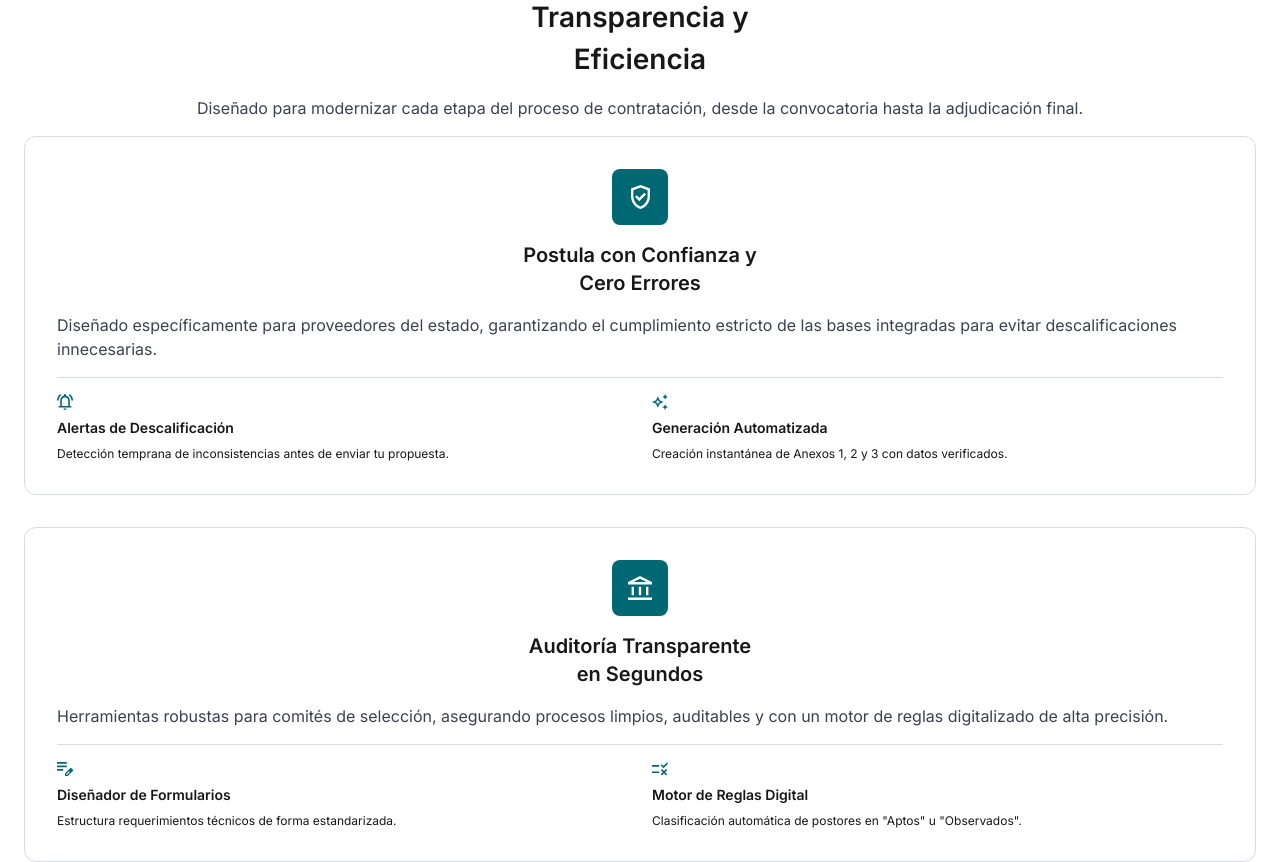
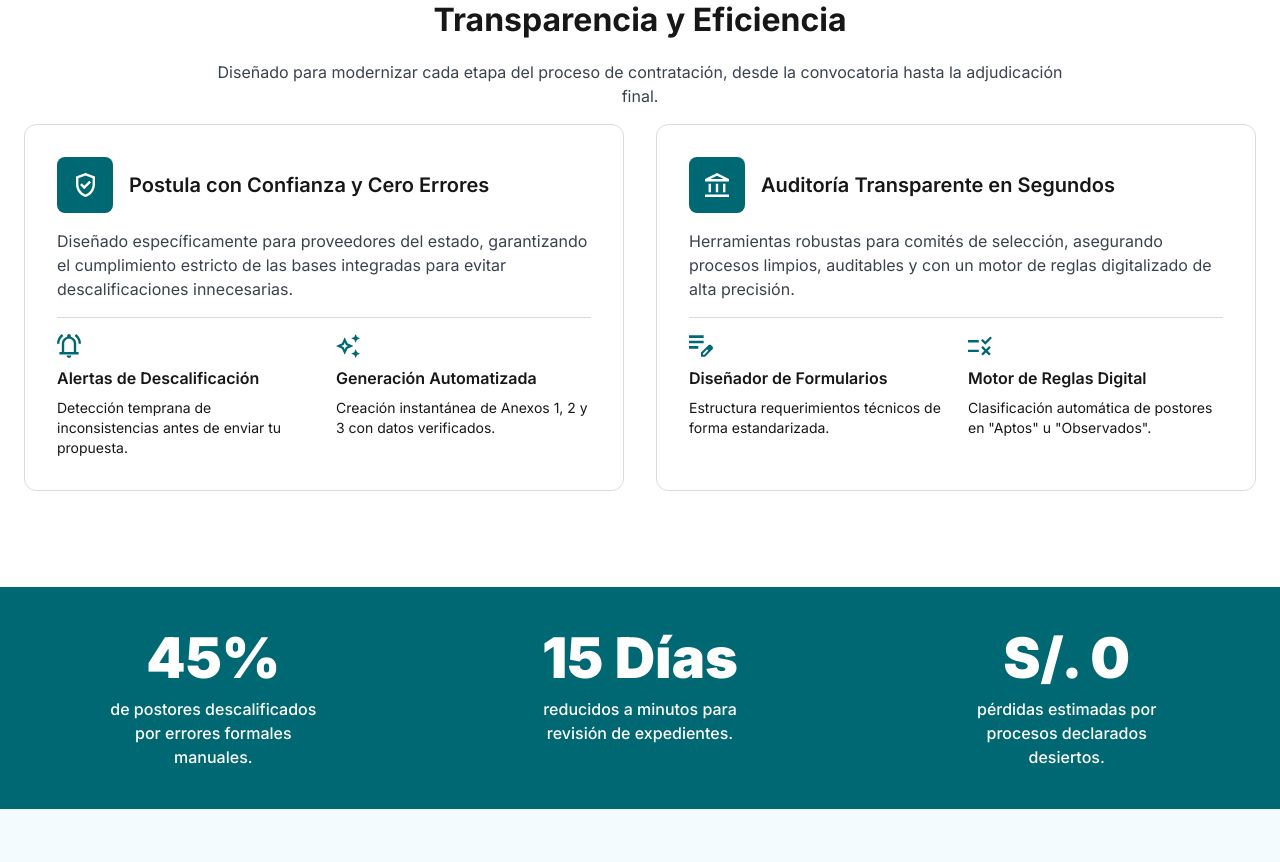
Before and after one commit to No-Country-simulation/S06-26-NC-Equipo-06, a Next.js app in the folder client/: page / in a window 1280 px wide. Shown: the part 840-1702 px from the top of the page. Built offline with nearby package versions, Linux system fonts and the light colour scheme; no server answers.

Commit message:
feat: initialize landing page and root layout with AuthProvider integration

```diff
--- a/client/src/app/layout.tsx
+++ b/client/src/app/layout.tsx
@@ -26,7 +26,7 @@ export default function RootLayout({
   return (
     <html
       lang="en"
-      className={`${inter.variable} ${geistMono.variable} h-full antialiased`}
+      className={`${inter.variable} ${geistMono.variable} h-full antialiased bg-background`}
     >
       <body className="min-h-full flex flex-col">
         <AuthProvider>{children}</AuthProvider>
--- a/client/src/app/page.tsx
+++ b/client/src/app/page.tsx
@@ -36,22 +36,24 @@ export default function Home() {
           </div>
         </section>
         { /* Section: Transparencia y Eficiencia */}
-        <section className="bg-background py-24 space-y-4 px-6">
-          <h2 className="text-[28px] font-semibold text-center max-w-56 mx-auto">
+        <section className="py-24 space-y-4 px-6 max-w-7xl md:mx-auto">
+          <h2 className="text-[28px] md:text-[32px] font-semibold md:font-bold text-center max-w-56 md:max-w-fit  mx-auto">
             Transparencia y Eficiencia
           </h2>
-          <p className="text-text-1 text-center">
+          <p className="text-text-1 text-center max-w-212.5 mx-auto">
             Diseñado para modernizar cada etapa del
             proceso de contratación, desde la
             convocatoria hasta la adjudicación final.
           </p>
-          <div className="grid grid-cols-1 gap-8">
+          <div className="grid grid-cols-1 md:grid-cols-2 gap-8">
             <article className="w-full p-8 rounded-xl border border-grey-2">
               <div className="space-y-4">
-                <div className="size-14 flex items-center mx-auto justify-center rounded-lg bg-primary">
-                  <img src="/Icon/Security.svg" alt="Icono Security" />
+                <div className="flex flex-col gap-4 md:flex-row md:items-center">
+                  <div className="size-14 flex items-center mx-auto md:mx-0 justify-center rounded-lg bg-primary">
+                    <img src="/Icon/Security.svg" alt="Icono Security" />
+                  </div>
+                  <h3 className="text-xl font-semibold max-w-60 md:max-w-fit mx-auto md:mx-0 text-center md:text-left">Postula con Confianza y Cero Errores</h3>
                 </div>
-                <h3 className="text-xl font-semibold max-w-60 mx-auto text-center">Postula con Confianza y Cero Errores</h3>
                 <p className="text-text-1">
                   Diseñado específicamente para proveedores del estado, garantizando
                   el cumplimiento estricto de las bases integradas para evitar
@@ -59,15 +61,15 @@ export default function Home() {
                 </p>
                 <ul className="grid grid-cols-2 gap-6 pt-4 border-t border-grey-2">
                   <li className="space-y-2">
-                    <img src="/Icon/Alert.svg" alt="Icon alert" className="size-4" />
-                    <h4 className="text-sm font-semibold">Alertas de Descalificación</h4>
-                    <p className="text-xs">Detección temprana de inconsistencias
+                    <img src="/Icon/Alert.svg" alt="Icon alert" className="size-4 md:size-6" />
+                    <h4 className="text-sm md:text-base font-semibold">Alertas de Descalificación</h4>
+                    <p className="text-xs md:text-sm">Detección temprana de inconsistencias
                       antes de enviar tu propuesta.</p>
                   </li>
                   <li className="space-y-2">
-                    <img src="/Icon/Stars.svg" alt="Icon alert" className="size-4" />
-                    <h4 className="text-sm font-semibold">Generación Automatizada</h4>
-                    <p className="text-xs">Creación instantánea de Anexos 1, 2 y 3 con
+                    <img src="/Icon/Stars.svg" alt="Icon alert" className="size-4 md:size-6" />
+                    <h4 className="text-sm md:text-base font-semibold">Generación Automatizada</h4>
+                    <p className="text-xs md:text-sm">Creación instantánea de Anexos 1, 2 y 3 con
                       datos verificados.</p>
                   </li>
                 </ul>
@@ -75,10 +77,12 @@ export default function Home() {
             </article>
             <article className="w-full p-8 rounded-xl border border-grey-2">
               <div className="space-y-4">
-                <div className="size-14 flex items-center mx-auto justify-center rounded-lg bg-primary">
-                  <img src="/Icon/Audit.svg" alt="Icono Auditoria" />
+                <div className="flex flex-col gap-4 md:flex-row md:items-center">
+                  <div className="size-14 flex items-center mx-auto md:mx-0 justify-center rounded-lg bg-primary">
+                    <img src="/Icon/Audit.svg" alt="Icono Auditoria" />
+                  </div>
+                  <h3 className="text-xl font-semibold max-w-60 md:max-w-fit mx-auto md:mx-0 text-center md:text-left">Auditoría Transparente en Segundos</h3>
                 </div>
-                <h3 className="text-xl font-semibold max-w-60 mx-auto text-center">Auditoría Transparente en Segundos</h3>
                 <p className="text-text-1">
                   Herramientas robustas para comités de selección, asegurando
                   procesos limpios, auditables y con un motor de reglas digitalizado de
@@ -86,16 +90,16 @@ export default function Home() {
                 </p>
                 <ul className="grid grid-cols-2 gap-6 pt-4 border-t border-grey-2">
                   <li className="space-y-2">
-                    <img src="/Icon/Form.svg" alt="Icono formulario" className="size-4" />
-                    <h4 className="text-sm font-semibold">Diseñador de Formularios</h4>
-                    <p className="text-xs">
+                    <img src="/Icon/Form.svg" alt="Icono formulario" className="size-4 md:size-6" />
+                    <h4 className="text-sm md:text-base font-semibold">Diseñador de Formularios</h4>
+                    <p className="text-xs md:text-sm">
                       Estructura requerimientos técnicos de forma
                       estandarizada.</p>
                   </li>
                   <li className="space-y-2">
-                    <img src="/Icon/Rules.svg" alt="Icono reglas digitales" className="size-4" />
-                    <h4 className="text-sm font-semibold">Motor de Reglas Digital</h4>
-                    <p className="text-xs">Clasificación automática de postores en "Aptos" u "Observados".</p>
+                    <img src="/Icon/Rules.svg" alt="Icono reglas digitales" className="size-4 md:size-6" />
+                    <h4 className="text-sm md:text-base font-semibold">Motor de Reglas Digital</h4>
+                    <p className="text-xs md:text-sm">Clasificación automática de postores en "Aptos" u "Observados".</p>
                   </li>
                 </ul>
               </div>
@@ -104,23 +108,23 @@ export default function Home() {
         </section>
         {/* Section: Metricas */}
         <section className="bg-primary py-10 px-6">
-          <ul className="grid grid-cols-1 gap-12 text-center text-white">
-            <li className="max-w-50 mx-auto space-y-2">
-              <p className="text-4xl font-bold">45%</p>
+          <ul className="grid grid-cols-1 md:grid-cols-3 gap-12 text-center text-white max-w-7xl md:mx-auto">
+            <li className="max-w-50 md:max-w-55  mx-auto space-y-2">
+              <p className="text-4xl font-bold md:font-black md:text-[56px]">45%</p>
               <p className="text-white font-medium">
                 de postores descalificados por errores formales
                 manuales.
               </p>
             </li>
-            <li className="max-w-50 mx-auto space-y-2">
-              <p className="text-4xl font-bold">15 Días</p>
+            <li className="max-w-50 md:max-w-55 mx-auto space-y-2">
+              <p className="text-4xl font-bold md:font-black md:text-[56px]">15 Días</p>
               <p className="text-white font-medium">
                 reducidos a minutos para
                 revisión de expedientes.
               </p>
             </li>
-            <li className="max-w-50 mx-auto space-y-2">
-              <p className="text-4xl font-bold">S/. 0</p>
+            <li className="max-w-50 md:max-w-55 mx-auto space-y-2">
+              <p className="text-4xl font-bold md:font-black md:text-[56px]">S/. 0</p>
               <p className="text-white font-medium">
                 pérdidas estimadas por
                 procesos declarados
@@ -132,7 +136,7 @@ export default function Home() {
         {/* Section: Precios */}
         <section className="py-24 px-6 bg-background-2">
           <div className="space-y-4 mb-16">
-            <h2 className="text-[28px] font-semibold text-center mx-auto leading-9.5">
+            <h2 className="text-[28px] md:text-[32px] md:font-bold font-semibold text-center mx-auto leading-9.5">
               Planes diseñados para
               la transparencia
             </h2>
@@ -141,8 +145,8 @@ export default function Home() {
               tu rol en la contratación pública.
             </p>
           </div>
-          <div className="grid grid-cols-1 gap-8">
-            <article className="p-8 bg-background rounded-3xl space-y-8">
+          <div className="grid grid-cols-1 gap-8 max-w-7xl md:mx-auto md:grid-cols-2">
+            <article className="md:py-16 md:max-w-108  md:ml-auto p-8 bg-background rounded-3xl space-y-8">
               <div className="space-y-1">
                 <h3 className="text-xl text-primary font-semibold leading-8">Plan Proveedor</h3>
                 <p>
@@ -167,7 +171,7 @@ export default function Home() {
                 Comenzar Prueba
               </button>
             </article>
-            <article className="p-8 bg-primary rounded-3xl space-y-8 relative overflow-hidden">
+            <article className="md:py-16 md:max-w-108  md:mr-auto p-8 bg-primary rounded-3xl space-y-8 relative overflow-hidden">
               <span className="bg-white text-primary w-40 py-1 text-[8px] absolute text-center -right-10 top-10 rotate-45 font-bold">RECOMENDADO</span>
               <div className="space-y-1">
                 <h3 className="text-xl text-white font-semibold leading-8">Plan Institucional</h3>
```
